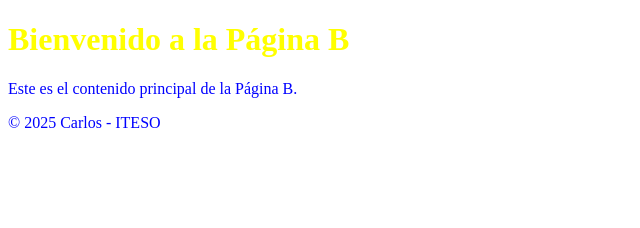
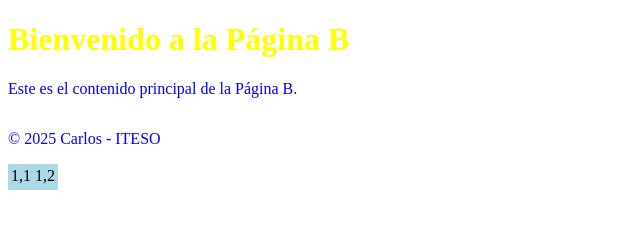
Before and after one commit to urielpinag/PRACTICA_01_PSZ, a plain HTML site: page page_b.html in a window 1280 px wide. Shown: the whole page, without its empty margins (0-640 px from the left). Drawn offline with Linux system fonts and the light colour scheme; files that its build step writes are made by us from their sources.

Commit message:
Paso3.2 Miembro2 Sergio

```diff
--- a/page_b.html
+++ b/page_b.html
@@ -14,6 +14,12 @@
     <main>
         <p>Este es el contenido principal de la Página B.</p>
         <table>
+<table>
+<tr>
+<td>1,1</td>
+<td>1,2</td>
+</tr>
+<tr>
 
     </main>
 
```
